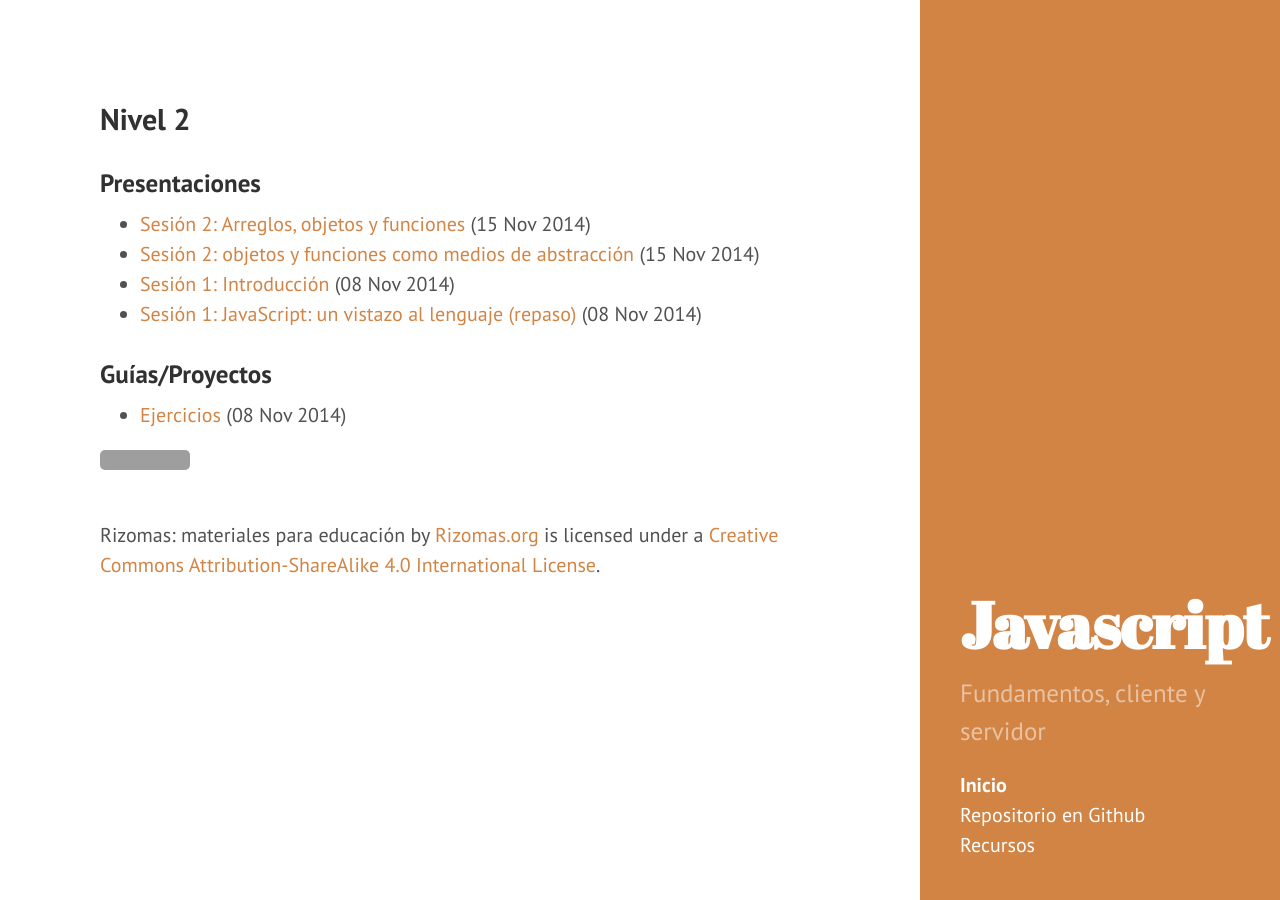
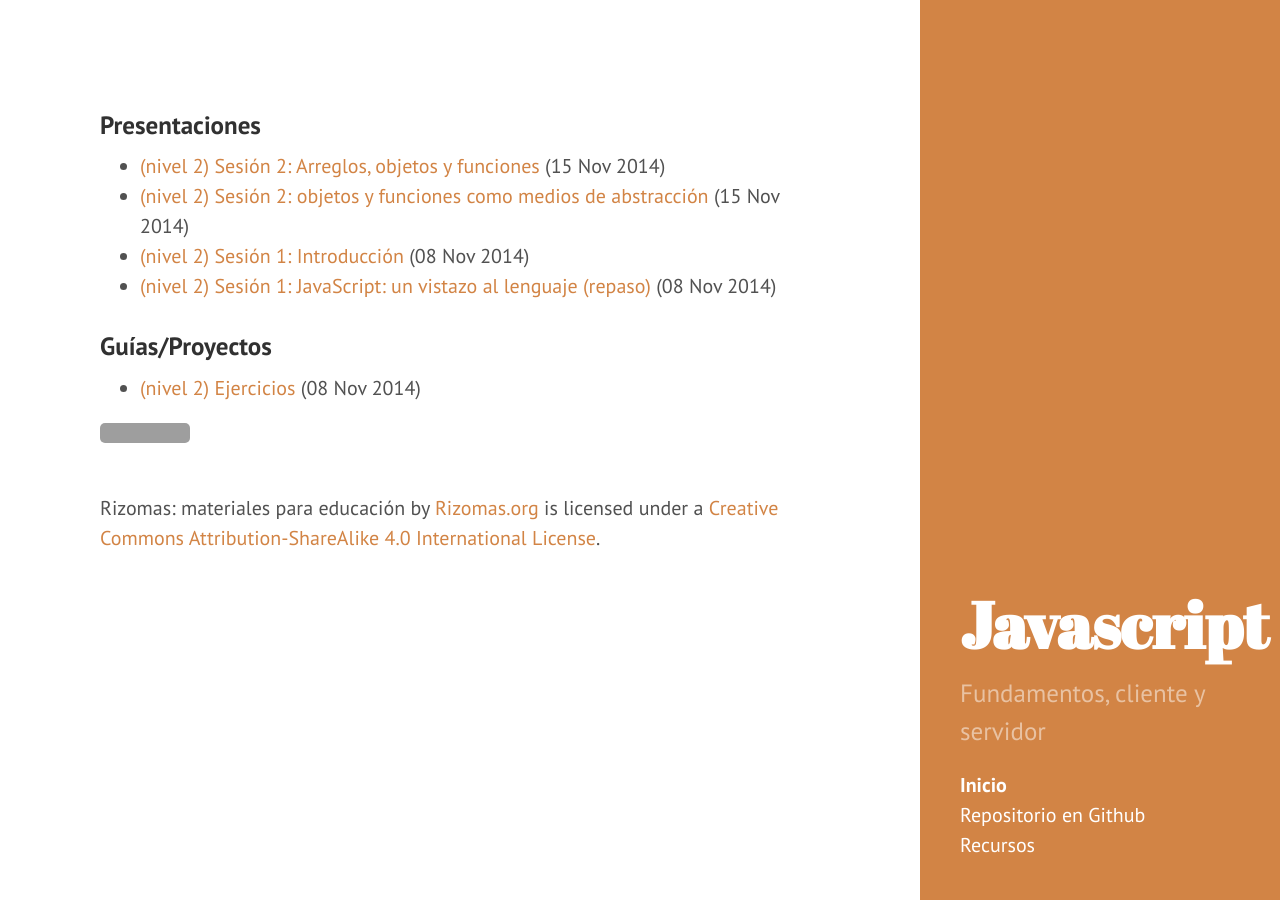
Before and after one commit to rizoma/javascript, a Jekyll site: the page built from index.html, in a window 1280 px wide. Built offline with Jekyll 4.4.1, drawn with Linux system fonts in a browser that asks for light colours; Markdown is read by kramdown in place of the engine named in the settings; the list of posts is cut into pages by our own code; grey boxes are pictures that could not be loaded.

Commit message:
nueva forma  de identificar el contenido de cada nivel

```diff
--- a/_posts/guias/2014-11-08-ejercicios.md
+++ b/_posts/guias/2014-11-08-ejercicios.md
@@ -1,6 +1,6 @@
 ---
 categories: [guias]
-title: Ejercicios
+title: (nivel 2) Ejercicios
 layout: page
 ---
 
--- a/_posts/presentaciones/nivel2/2014-11-08-intro.md.html
+++ b/_posts/presentaciones/nivel2/2014-11-08-intro.md.html
@@ -1,6 +1,6 @@
 ---
 categories: [presentaciones, nivel2]
-title: "Sesión 1: Introducción"
+title: "(nivel 2) Sesión 1: Introducción"
 layout: slideshow
 ---
 
--- a/_posts/presentaciones/nivel2/2014-11-15-abstraccion.md.html
+++ b/_posts/presentaciones/nivel2/2014-11-15-abstraccion.md.html
@@ -1,6 +1,6 @@
 ---
 categories: [presentaciones, nivel2]
-title: "Sesión 2: objetos y funciones como medios de abstracción"
+title: "(nivel 2) Sesión 2: objetos y funciones como medios de abstracción"
 layout: slideshow
 ---
 
--- a/_posts/presentaciones/nivel2/2014-11-15-arreglos_objetos_funciones.md.html
+++ b/_posts/presentaciones/nivel2/2014-11-15-arreglos_objetos_funciones.md.html
@@ -1,6 +1,6 @@
 ---
 categories: [presentaciones, nivel2]
-title: "Sesión 2: Arreglos, objetos y funciones"
+title: "(nivel 2) Sesión 2: Arreglos, objetos y funciones"
 layout: slideshow
 ---
 
--- a/index.html
+++ b/index.html
@@ -4,13 +4,12 @@
 ---
 
 <div class="posts">
-  <h2> Nivel 2 </h2>
     <h3>Presentaciones</h3>
     <ul>
     {% for post in site.categories.presentaciones %}
       <li><a href="{{site.baseurl}}{{ post.url }}">{{ post.title }}</a> (<date>{{ post.date | date_to_string }}</date>)</li>
     {% endfor %}
-      <li><a href="http://lfborjas.com/barcamp4/index.html#1">Sesión 1: JavaScript: un vistazo al lenguaje (repaso)</a> (08 Nov 2014)</li>
+      <li><a href="http://lfborjas.com/barcamp4/index.html#1">(nivel 2) Sesión 1: JavaScript: un vistazo al lenguaje (repaso)</a> (08 Nov 2014)</li>
     </ul>
 
     <h3>Guías/Proyectos</h3>
```
